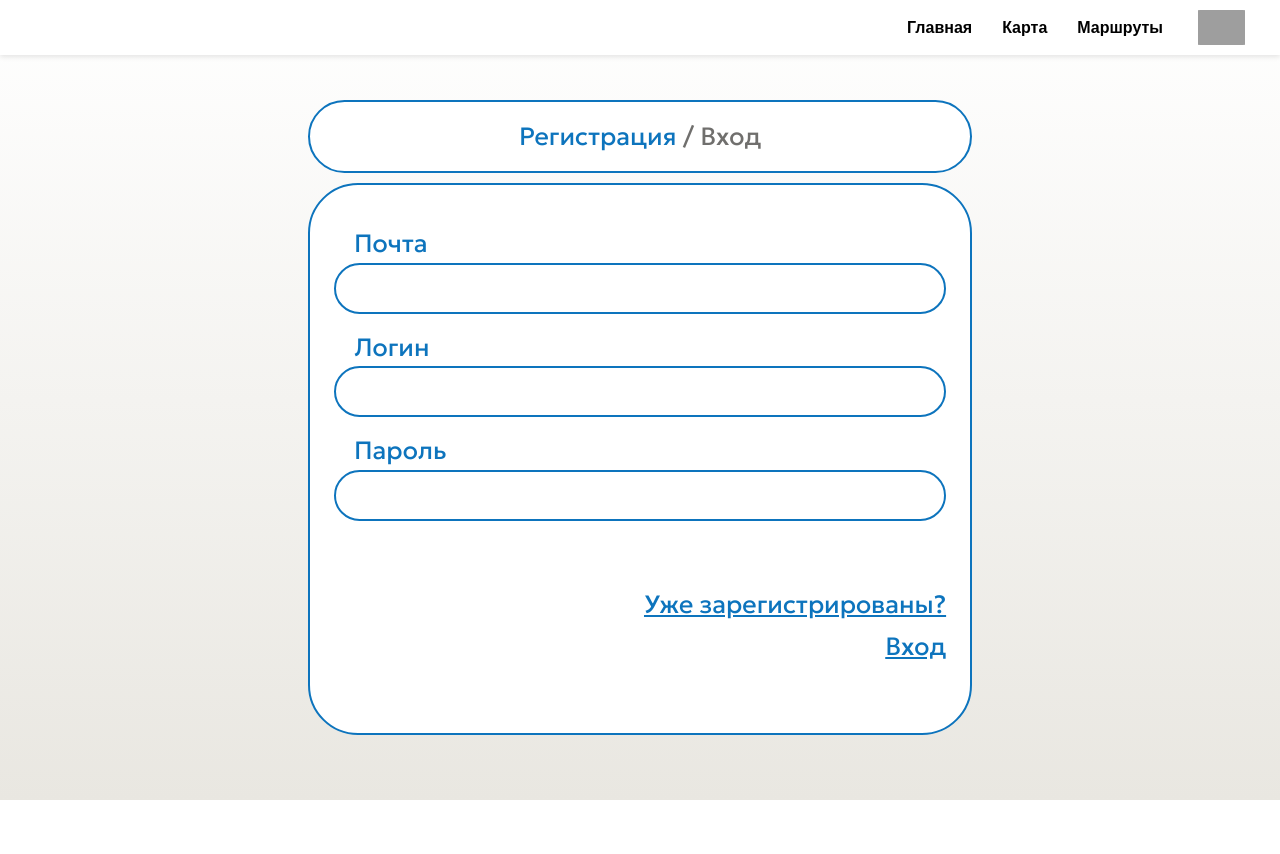
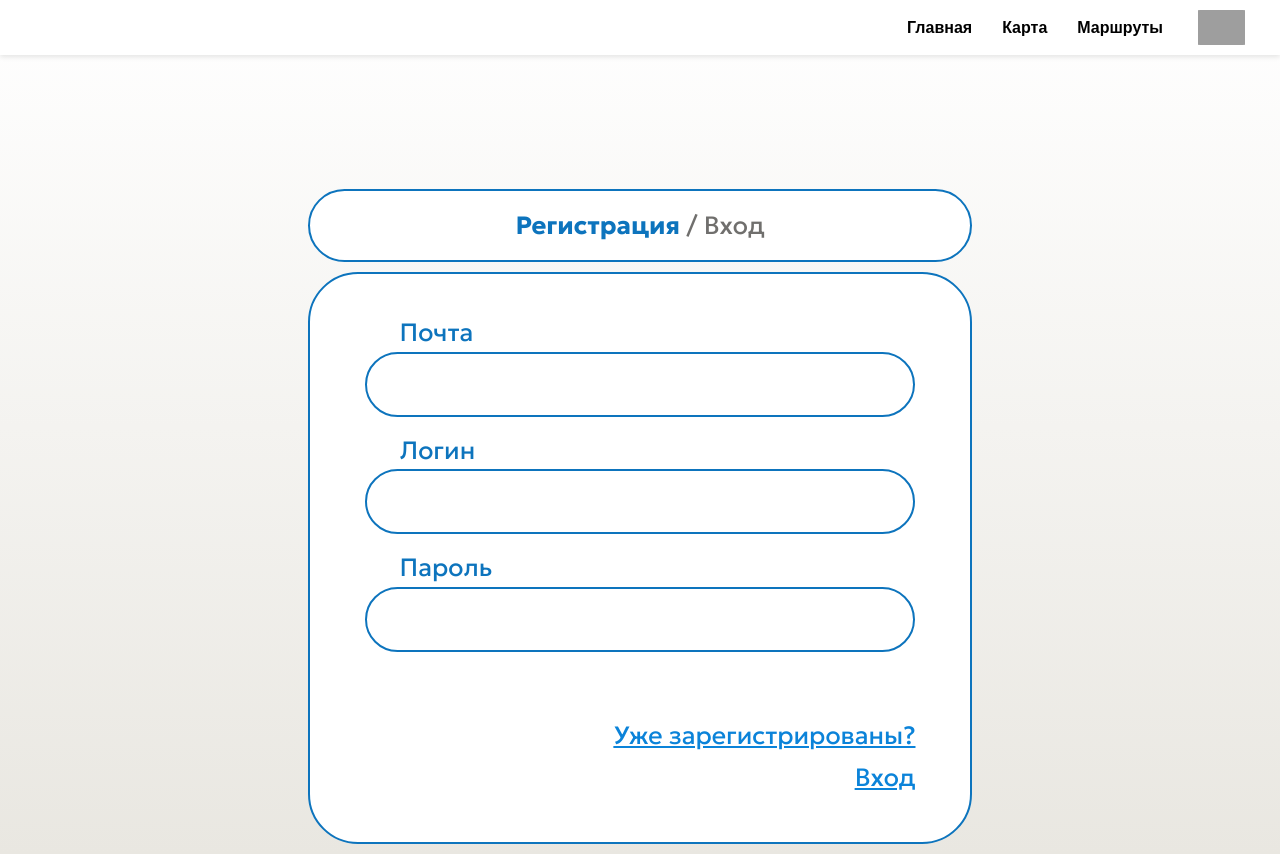
Before and after one commit to LeningradAfterTheVictory/Frontend, a Next.js app in the folder leningrad/: page /authentication in a window 1280 px wide. Before the commit the page ends 800 px from the top, so only its background shows below. Built offline with nearby package versions, Linux system fonts and the light colour scheme; grey boxes are pictures that could not be loaded.

Commit message:
fix: the proportions and colors of the elements have been improved

```diff
--- a/leningrad/app/authentication/registration-style.css
+++ b/leningrad/app/authentication/registration-style.css
@@ -10,7 +10,7 @@ body {
 }
 
 main {
-  margin-top: 100px;
+  margin-top: 189px;
   display: flex;
   justify-content: center;
   flex-direction: column;
@@ -26,6 +26,7 @@ main {
 .highlight {
   color: #0D74BD;
   font-family: 'Geologica', sans-serif;
+  font-weight: bold;
 }
 
 .box {
@@ -39,7 +40,9 @@ main {
   padding: 24px;
   box-sizing: border-box;
 }
-
+.qw {
+  color: rgba(13, 116, 189, 1);
+}
 .form {
   height: 73px;
   margin-bottom: 10px;
@@ -47,7 +50,7 @@ main {
 }
 
 .form-1 {
-  height: 552px;
+  height: 572px;
   flex-direction: column;
   justify-content: flex-start;
   background-color: white;
@@ -65,7 +68,8 @@ main {
 .input-group {
   display: flex;
   flex-direction: column;
-  width: 100%;
+  align-items: center; /* Центрирует input */
+  width: 90%;
   margin-bottom: 15px;
   color: black;
   font-family: 'Geologica', sans-serif;
@@ -75,23 +79,26 @@ main {
   font-size: clamp(16px, 4vw, 25px);
   color: #0D74BD;
   text-align: left;
-  margin-left: 20px;
-  font-family: 'Geologica', sans-serif;
+  width: 90%;
+  margin-left: 15px;
 }
 
 .input-group input {
   padding: 10px;
   border: 2px solid #0D74BD;
   border-radius: 40px;
-  width: 100%;
+  width: 100%; /* Растягиваем input на всю ширину */
+  max-width: 609px; /* Задаем максимальную ширину */
   font-size: clamp(16px, 4vw, 18px);
   text-align: left;
   padding-left: 15px;
   box-sizing: border-box;
+  height: 65px;
 }
 
+
 .form-links {
-  width: 100%;
+  width: 90%;
   display: flex;
   flex-direction: column;
   align-items: flex-end;
@@ -99,7 +106,7 @@ main {
 }
 
 .form-links a {
-  color: #0D74BD;
+  color: rgba(11, 131, 217, 1);
   font-size: clamp(16px, 4vw, 25px);
   font-family: 'Geologica', sans-serif;
   text-decoration: underline;
@@ -125,6 +132,7 @@ main {
   .input-group input {
     font-size: 16px;
     padding: 8px;
+    height: 45px;
   }
   .form-links a {
     font-size: 16px;
```
